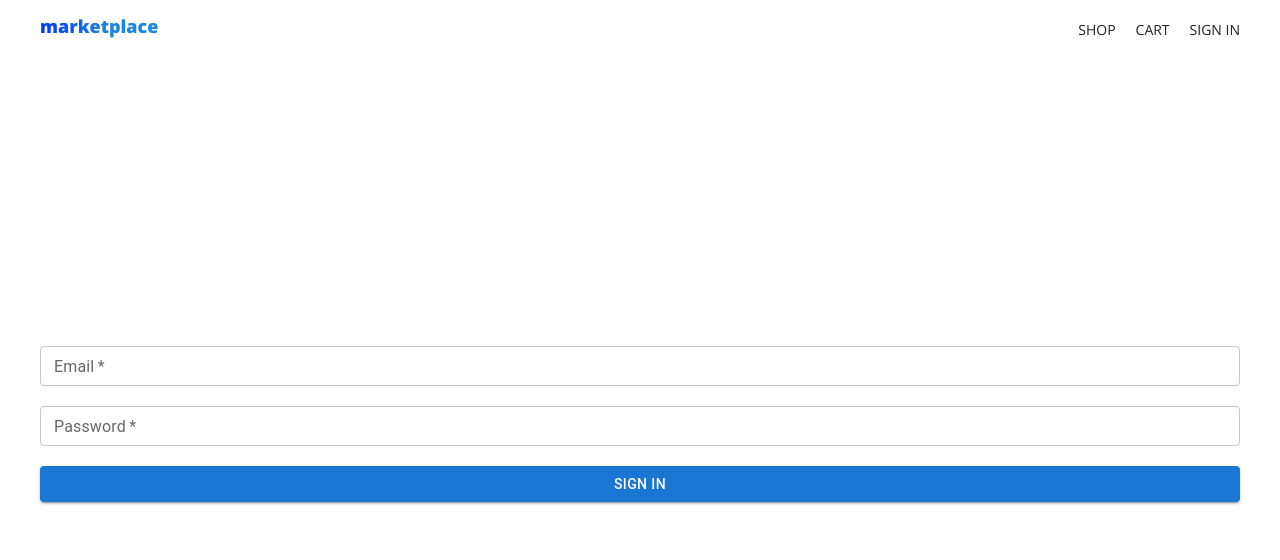
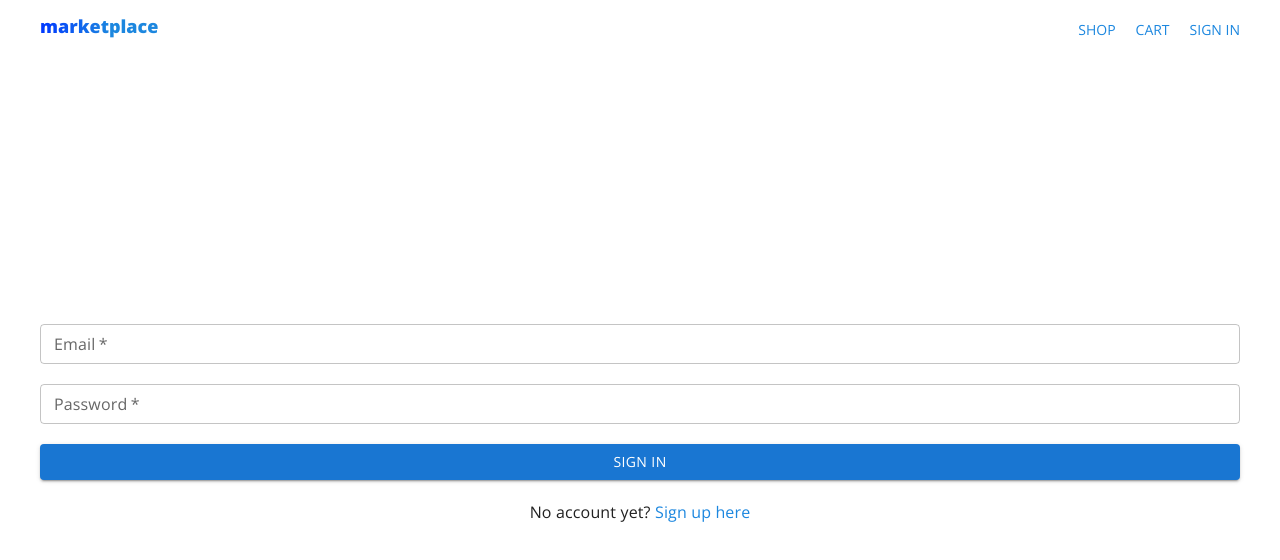
Before and after one commit to nadlambino/nextjs-marketplace, a Next.js app: page /auth/signin in a window 1280 px wide. Shown: the top 560 px of the page. Built offline with nearby package versions, Linux system fonts and the light colour scheme; no server answers.

Commit message:
Add signup link from sign in page

```diff
--- a/src/app/auth/signin/page.tsx
+++ b/src/app/auth/signin/page.tsx
@@ -4,8 +4,9 @@ import { FormEvent, useEffect, useRef } from 'react';
 import { useSession } from 'next-auth/react';
 import { signIn } from 'next-auth/react';
 import { useSearchParams, redirect } from 'next/navigation';
-import { FormControl, TextField, Button } from '@mui/material';
+import { FormControl, TextField, Button, Typography } from '@mui/material';
 import { useMutation } from 'react-query/react';
+import NextLink from 'next/link';
 
 export default function SignIn() {
   const emailRef = useRef<string | null>(null);
@@ -70,6 +71,11 @@ export default function SignIn() {
         >
           Sign In
         </Button>
+        <FormControl>
+          <Typography>
+            No account yet? <NextLink href="/signup">Sign up here</NextLink>
+          </Typography>
+        </FormControl>
       </form>
     </section>
   );
--- a/src/assets/styles/globals.scss
+++ b/src/assets/styles/globals.scss
@@ -7,8 +7,16 @@ body {
   @apply font-opensans text-lg bg-light text-dark font-extralight;
 }
 
+* {
+  font-family: 'Open Sans', sans-serif !important;
+}
+
 main {
   @apply px-2 mt-12;
 
   @apply lg:px-10;
 }
+
+a {
+  @apply text-primary;
+}
```
